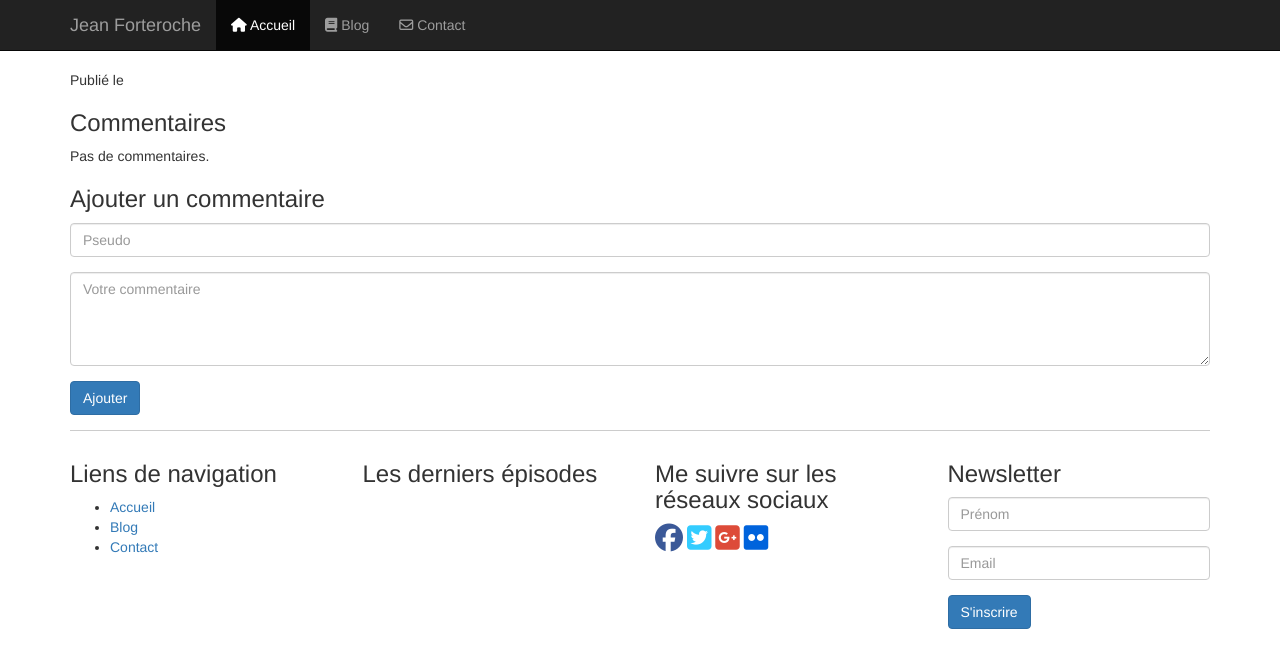
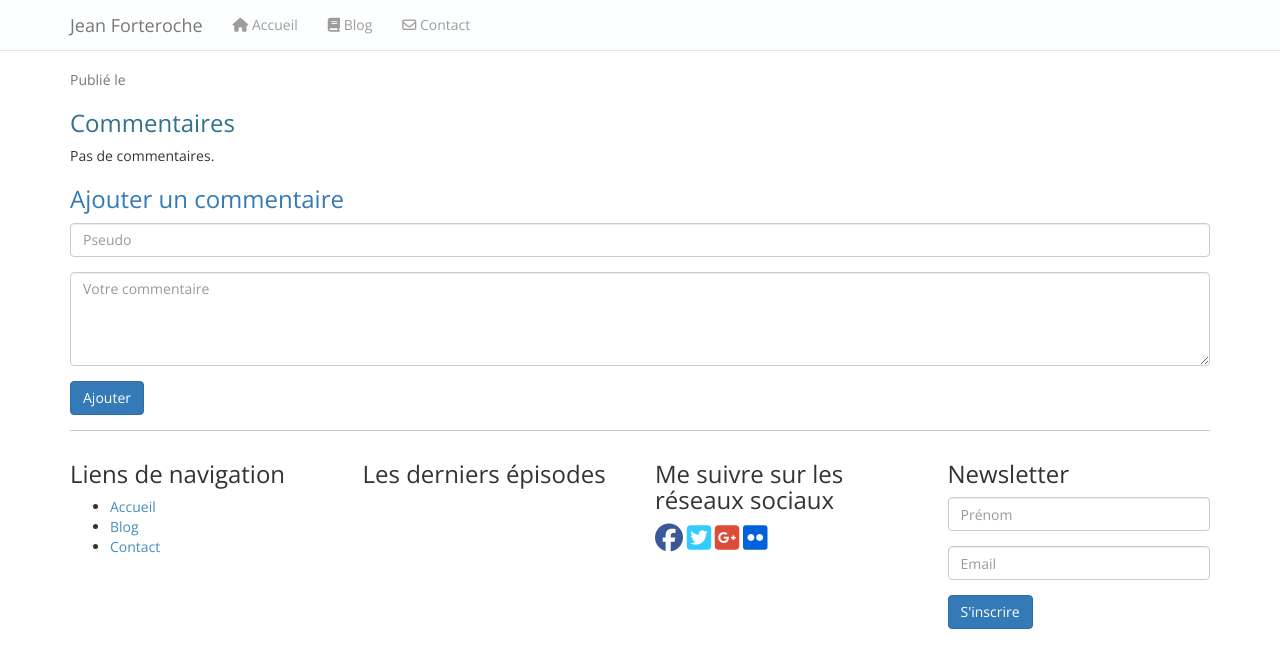
Before and after one commit to arthurgeay/blog_p3, a PHP site: template views/article.html.twig in a window 1280 px wide. Shown: the top 668 px of the page. Run offline with PHP 8.4, Linux system fonts and the light colour scheme; the template is opened without the code that fills it, so the values that code supplies are empty; form fields are guessed from the names that the template uses; some libraries are stand-ins or nearby versions.

Commit message:
Modifications du CSS

```diff
--- a/views/admin/layout-admin.html.twig
+++ b/views/admin/layout-admin.html.twig
@@ -23,7 +23,7 @@
 
                     <div class="collapse navbar-collapse" id="navbar-collapse-target">
                         <ul class="nav navbar-nav">
-                            <li class="active"><a href="/"><i class="fa fa-home" aria-hidden="true"></i> Accueil</a></li>
+                            <li><a href="/"><i class="fa fa-home" aria-hidden="true"></i> Accueil</a></li>
                             <li><a href="/blog"><i class="fa fa-book" aria-hidden="true"></i> Blog</a></li>
                             <li><a href="/contact"><i class="fa fa-envelope-o" aria-hidden="true"></i> Contact</a></li>
                             </ul>
--- a/views/article.html.twig
+++ b/views/article.html.twig
@@ -2,11 +2,11 @@
 {% block title %}{{ article.title }}{% endblock %}
 {% block content %}
     <p>
-        <h2>{{ article.title }}</h2>
-        <p>Publié le {{article.date}}</p>
+        <h2 class="text-primary">{{ article.title }}</h2>
+        <p class="text-muted">Publié le {{article.date}}</p>
         <p>{{ article.content | raw }}</p>
 
-        <h3>Commentaires</h3>
+        <h3 class="text-info">Commentaires</h3>
 
         {% for comment in comments %}
 
@@ -26,7 +26,7 @@
 
             <div id=""class="well">
                 <strong>{{ comment.author }}</strong><br />
-                <p>{{comment.date}}</p>
+                <p class="text-muted">{{comment.date}}</p>
 
                 {{ comment.content }}
                 <p class="danger">{{comment.deletedCom}}</p>
@@ -43,7 +43,7 @@
         {% endfor %}
 
 
-        <h3>Ajouter un commentaire</h3>
+        <h3 class="text-primary">Ajouter un commentaire</h3>
             {{ form_start(commentForm) }}
 
             <div class="form-group">
--- a/views/blog.html.twig
+++ b/views/blog.html.twig
@@ -5,6 +5,7 @@
 {% block content %}
 
 {% for article in articles %}
+	<div class="article">
     	<article>
         	<h2><a class="articleTitle" href="{{ path('article', { 'id': article.id }) }}">{{ article.title }}</a></h2>
 
@@ -14,6 +15,6 @@
 
         	<a class="btn btn-primary" href="{{ path('article', { 'id': article.id }) }}">Lire la suite...</a>
     	</article>
-    <hr>
+	</div>
 {% endfor %}
 {% endblock %}
--- a/views/index.html.twig
+++ b/views/index.html.twig
@@ -4,7 +4,6 @@
 
 {% block content %}
 
-<h2>Bienvenue sur le site de Jean Forteroche !</h2>
 <!-- Carousel -->
 
 <div id="carousel" class="carousel slide" data-ride="carousel">
@@ -28,6 +27,7 @@
                 <a href="{{ path('article', { 'id': slide.id }) }}">
                     <h1 class="carousel-caption">{{ slide.title }}</h1>
                 </a>
+
             </div>
             {% set counter = counter + 1 %}
         {% endfor %}
@@ -45,6 +45,7 @@
 
 
     <!-- Bloc présentation -->
+    <div class="jumbotron">
     <h2>Présentation de l'auteur</h2>
 
     <p><img class="jprofil" src="{{ asset('/img/jeanf.jpeg')}}" /></p>
@@ -63,5 +64,6 @@
     <h4>Me suivre, me contacter ?</h4>
     <p>Pour me suivre sur les différents réseaux sociaux, vous pouvez cliquer sur les différents logos en bas de la page.
     <br /> Pour me contacter, il vous suffit de vous rendre sur la page <a href="contact">contact</a> de mon site. <br />Vous devrez remplir un formulaire de contact avec vos coordonnées et votre message.</p>
+    </div>
 
     {% endblock %}
--- a/views/layout.html.twig
+++ b/views/layout.html.twig
@@ -6,11 +6,13 @@
         <meta name="viewport" content="width=device-width, initial-scale=1">
         <link href="{{ asset('/lib/bootstrap/css/bootstrap.min.css') }}" rel="stylesheet">
         <link href="{{ asset('/css/blog.css') }}" rel="stylesheet">
+        <link href="https://fonts.googleapis.com/css?family=Open+Sans" rel="stylesheet">
+        <link href="https://fonts.googleapis.com/css?family=Roboto" rel="stylesheet">
         <title>Jean Forteroche - {% block title %}{% endblock %}</title>
     </head>
     <body>
         <div class="container">
-            <nav class="navbar navbar-default navbar-fixed-top navbar-inverse" role="navigation">
+            <nav id="navColor" class="navbar navbar-default navbar-fixed-top navbar-inverse" role="navigation">
                 <div class="container">
                     <div class="navbar-header">
                         <button type="button" class="navbar-toggle" data-toggle="collapse" data-target="#navbar-collapse-target">
@@ -23,7 +25,7 @@
 
                     <div class="collapse navbar-collapse" id="navbar-collapse-target">
                         <ul class="nav navbar-nav">
-                            <li class="active"><a href="/"><i class="fa fa-home" aria-hidden="true"></i> Accueil</a></li>
+                            <li><a href="/"><i class="fa fa-home" aria-hidden="true"></i> Accueil</a></li>
                             <li><a href="/blog"><i class="fa fa-book" aria-hidden="true"></i> Blog</a></li>
                             <li><a href="/contact"><i class="fa fa-envelope-o" aria-hidden="true"></i> Contact</a></li>
                             </ul>
--- a/web/css/blog.css
+++ b/web/css/blog.css
@@ -1,36 +1,114 @@
 body {
     padding-top: 50px;
+    font-family: 'Open Sans', sans-serif;
 }
 
-.footer {
-    border-top: 1px solid #ccc;
-    padding-top: 10px;
+a
+{
+	color: #438EBA;
 }
 
-.fa:hover
+a:hover
 {
-	color: orange;
+	color: #40AAE8;
 }
 
-.fa-facebook-official
+/** Style navbar */
+.navbar-default
 {
-	color: #3b5998;
+	background-color: #FDFEFF;
+	border-bottom: 1px solid #E1E5E8;
 }
 
-.fa-twitter-square
-{
-	color: #33CCFF;
+/* Title */
+.navbar-default .navbar-brand {
+    color: #777;
+}
+.navbar-default .navbar-brand:hover,
+.navbar-default .navbar-brand:focus {
+    color: #438EBA;
 }
 
-.fa-google-plus-square
+/** Style navbar a:hover */
+.navbar-default .navbar-nav > li > a:hover,
+.navbar-default .navbar-nav > li > a:focus {
+    color: #438EBA;
+}
+.navbar-default .navbar-nav > .active > a
 {
-	color: #DD4B39;
+    color: #9d9d9d;
+	background-color: #FDFEFF;
 }
 
-.fa-flickr
+.navbar-default .navbar-nav > .active > a:hover,
+.navbar-default .navbar-nav > .active > a:focus
 {
-	color: #0063DC;
+	color: #438EBA;
+	background-color: #FDFEFF;
+
 }
+
+/** Caret */
+.navbar-default .navbar-nav > .dropdown > a .caret {
+    border-top-color: #9d9d9d;
+    border-bottom-color: #40AAE8;
+}
+
+.navbar-default .navbar-nav > .open > a,
+.navbar-default .navbar-nav > .open > a:hover,
+.navbar-default .navbar-nav > .open > a:focus {
+    color: #438EBA;
+    background-color: #E1E5E8;
+}
+
+.navbar-default .navbar-nav > .open > a .caret,
+.navbar-default .navbar-nav > .open > a:hover .caret,
+.navbar-default .navbar-nav > .open > a:focus .caret {
+    border-top-color: #438EBA;
+    border-bottom-color: #40AAE8;
+}
+
+/* Mobile version Nav */
+.navbar-default .navbar-toggle {
+    border-color: #DDD;
+}
+.navbar-default .navbar-toggle:hover,
+.navbar-default .navbar-toggle:focus {
+    background-color: #DDD;
+}
+.navbar-default .navbar-toggle .icon-bar {
+    background-color: #CCC;
+}
+@media (max-width: 767px) {
+    .navbar-default .navbar-nav .open .dropdown-menu > li > a {
+        color: #777;
+    }
+    .navbar-default .navbar-nav .open .dropdown-menu > li > a:hover,
+    .navbar-default .navbar-nav .open .dropdown-menu > li > a:focus {
+          color: #438EBA;
+    }
+}
+
+.carousel
+{
+	margin-top: 15px;
+}
+
+/** Style presentation block */
+
+.jumbotron
+{
+	margin-top: 15px;
+}
+
+.jumbotron p
+{
+	font-size: 1em;
+}
+
+
+
+/** Img Jean Forteroche and content */
 
 .item img
 {
@@ -56,17 +134,67 @@ body {
 	text-align: justify;
 }
 
-.articleTitle:hover, .articleTitle:focus
+
+
+/** Style for article title  */
+
+a:hover, .articleTitle:hover, .articleTitle:focus
 {
 	text-decoration: none;
 }
 
+.article
+{
+	margin-bottom: 15px;
+}
+
+.article:hover
+{
+	border: 1px solid #EFF4F7;
+	border-radius: 8px;
+	padding-left: 15px;
+	padding-right: 15px;
+	padding-bottom: 15px;
+	margin-top: 15px;
+	margin-left: 15px;
+	background-color: #F9F9F9;
+}
+
+/** Style for admin  */
 .adminTable {
     margin-top: 20px;
     margin-bottom: 20px;
 }
 
+/** Style for Error */
+
 #errorPanel {
     padding-top: 30px;
     padding-bottom: 10px;
 }
+
+/** Footer */
+.footer {
+    border-top: 1px solid #ccc;
+    padding-top: 10px;
+}
+
+.fa-facebook-official
+{
+	color: #3b5998;
+}
+
+.fa-twitter-square
+{
+	color: #33CCFF;
+}
+
+.fa-google-plus-square
+{
+	color: #DD4B39;
+}
+
+.fa-flickr
+{
+	color: #0063DC;
+}
```
Lines whose indentation alone changed are shown as unchanged.
